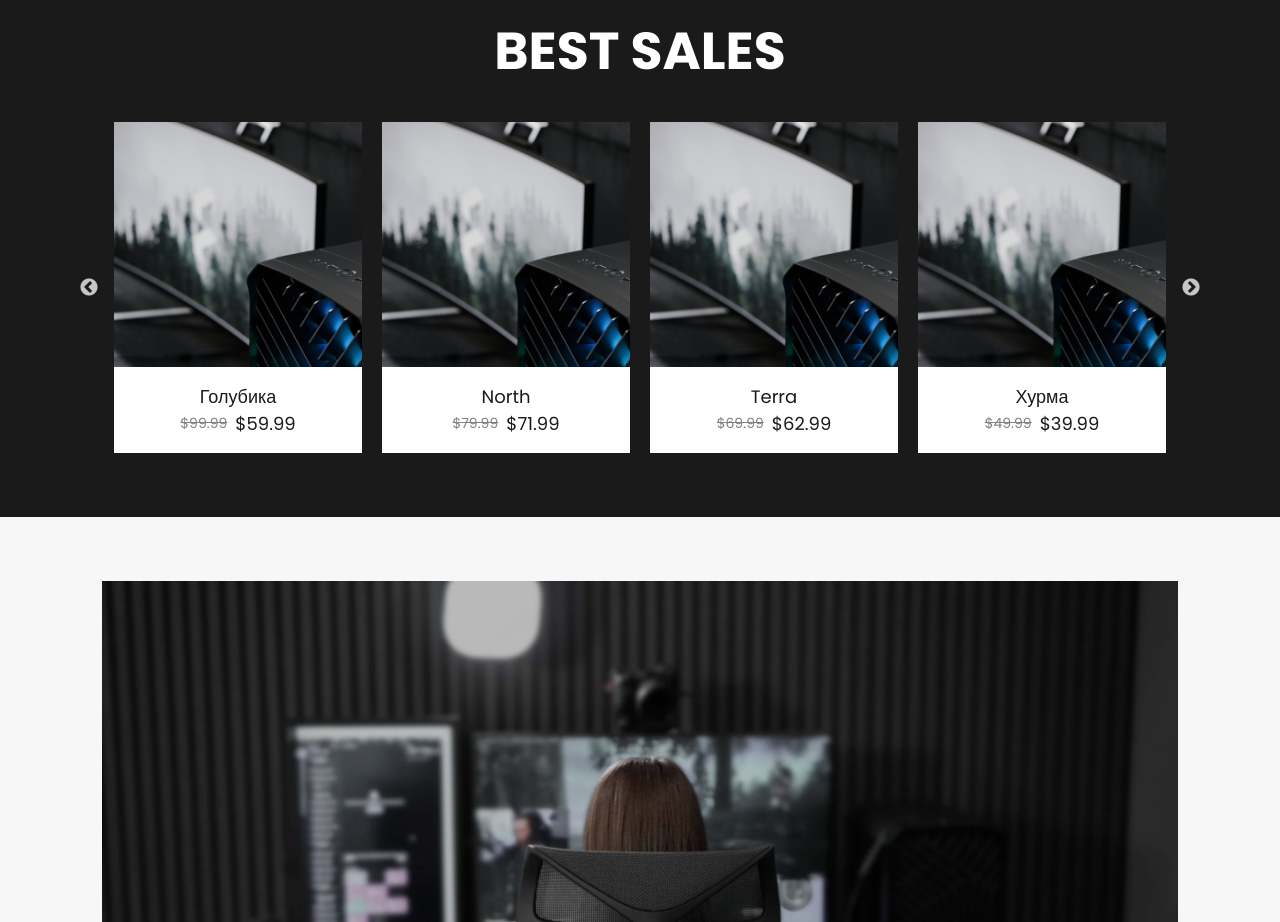
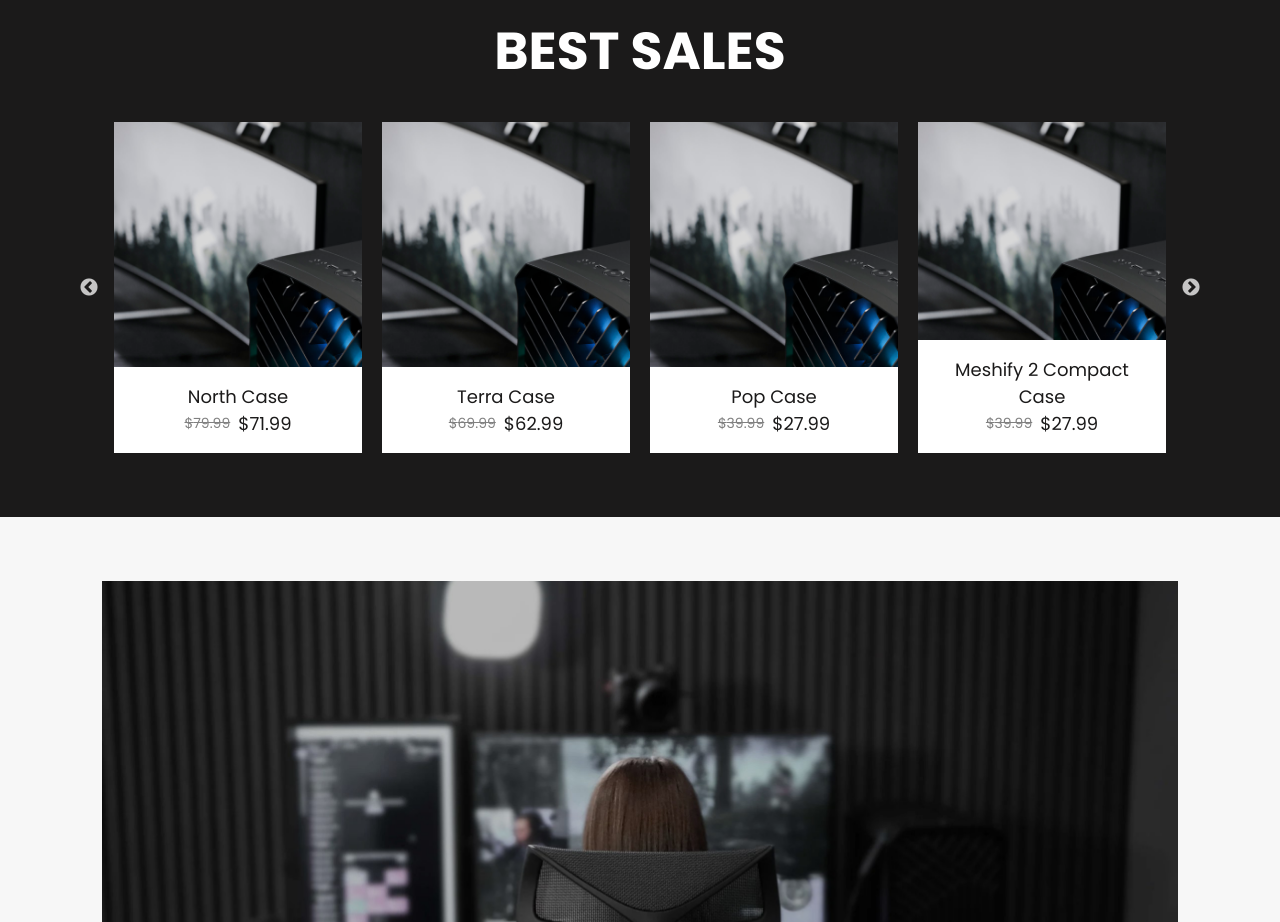
Before and after one commit to p0wered/quantum-design, a React (Create React App) app: page / in a window 1280 px wide. Shown: the part 820-1742 px from the top of the page. Built offline with nearby package versions, Linux system fonts and the light colour scheme.

Commit message:
fixing the shop page

```diff
--- a/src/App.js
+++ b/src/App.js
@@ -8,6 +8,7 @@
 import CatalogPage from "./routes/catalog-page";
 import {CreatorProgramPage, RiserPage} from "./routes/article-page";
 import Logo from './qd-white.png'
+import ShopPage from "./routes/shop-page";
 
 function NavBar() {
 
@@ -108,6 +109,7 @@
                 <Route path="/about" element={<AboutPage/>}/>
                 <Route path="/catalog" element={<CatalogPage/>}></Route>
                 <Route path="/news" element={<NewsPage/>}/>
+                <Route path="/shop" element={<ShopPage/>}/>
                 <Route path={NewsData[0].path} element={<CreatorProgramPage/>}/>
                 <Route path={NewsData[1].path} element={<RiserPage/>}/>
             </Routes>
--- a/src/index.css
+++ b/src/index.css
@@ -218,22 +218,27 @@
 }
 
 .catalog-grid{
+  width: 100%;
   padding: 0 1rem;
   display: grid;
   grid-auto-rows: minmax(100px, auto);
-  grid-template-columns: repeat(5, 1fr);
+  grid-template-columns: repeat(3, 1fr);
   gap: 10px;
 }
 
 .catalog-item{
-  width: 13rem;
-  height: 16rem;
-  background-color: #875f5f;
+  width: 100%;
+  height: 100%;
+  background-color: white;
   padding: 1rem;
 }
 
 .not-stocked{
-  background-color: #838383 !important;
+  color: #c2c2c2;
+}
+
+.not-stocked > img{
+  opacity: 0.6;
 }
 
 .product-section{
--- /dev/null
+++ b/src/products.js
@@ -0,0 +1,102 @@
+export const ProductsData = [
+    {
+        category: "Cases",
+        name: "Terra Case",
+        price: 69.99,
+        stock: 100,
+        discount: 10,
+    },
+    {
+        category: "Cases",
+        name: "North Case",
+        price: 79.99,
+        stock: 70,
+        discount: 10,
+        image: require('./products/North_White_Mesh_1-Left-Front-540x540.webp')
+    },
+    {
+        category: "Cases",
+        name: "Ridge Case",
+        price: 59.99,
+        stock: 60,
+        discount: 0
+    },
+    {
+        category: "Cases",
+        name: "Pop Case",
+        price: 39.99,
+        stock: 150,
+        discount: 30
+    },
+    {
+        category: "Cases",
+        name: "Torrent Case",
+        price: 29.99,
+        stock: 200,
+        discount: 0
+    },
+    {
+        category: "Cases",
+        name: "Torrent Nano Case",
+        price: 29.99,
+        stock: 200,
+        discount: 0
+    },
+    {
+        category: "Cases",
+        name: "Meshify 2 Compact Case",
+        price: 39.99,
+        stock: 150,
+        discount: 30
+    },
+    {
+        category: "Cases",
+        name: "Meshify 2 Nano Case",
+        price: 39.99,
+        stock: 150,
+        discount: 30
+    },
+    {
+        category: "Fans",
+        name: "Aspect Fan",
+        price: 19.99,
+        stock: 150,
+        discount: 15
+    },
+    {
+        category: "Fans",
+        name: "Prisma Fan",
+        price: 19.99,
+        stock: 150,
+        discount: 15
+    },
+    {
+        category: "PSU",
+        name: "Ion PSU",
+        price: 19.99,
+        stock: 150,
+        discount: 15
+    },
+    {
+        category: "Cooling",
+        name: "Lumen Cooling",
+        price: 19.99,
+        stock: 150,
+        discount: 15
+    },
+    {
+        category: "Accessories",
+        name: "USB-C 10Gbps Cable – Model D",
+        price: 9.99,
+        stock: 0,
+        discount: 0,
+        image: require('./products/Pop-USB-C-Cable-1-540x540.webp')
+    },
+    {
+        category: "Accessories",
+        name: "ATX12V 4+4 pin cable",
+        price: 9.99,
+        stock: 0,
+        discount: 0
+    },
+]
--- a/src/products.json
+++ /dev/null
@@ -1,72 +0,0 @@
-[
-  {
-    "category": "Cases",
-    "name": "Terra",
-    "price": 69.99,
-    "stock": 100,
-    "discount": 10
-  },
-  {
-    "category": "Cases",
-    "name": "North",
-    "price": 79.99,
-    "stock": 70,
-    "discount": 10
-  },
-  {
-    "category": "Cases",
-    "name": "Ridge",
-    "price": 59.99,
-    "stock": 60,
-    "discount": 0
-  },
-  {
-    "category": "Cases",
-    "name": "Pop",
-    "price": 39.99,
-    "stock": 150,
-    "discount": 30
-  },
-  {
-    "category": "Cases",
-    "name": "Torrent",
-    "price": 29.99,
-    "stock": 200,
-    "discount": 0
-  },
-  {
-    "category": "Фрукты",
-    "name": "Мандарин",
-    "price": 49.99,
-    "stock": 25,
-    "discount": 0
-  },
-  {
-    "category": "Ягоды",
-    "name": "Вишня",
-    "price": 19.99,
-    "stock": 140,
-    "discount": 0
-  },
-  {
-    "category": "Ягоды",
-    "name": "Голубика",
-    "price": 99.99,
-    "stock": 0,
-    "discount": 40
-  },
-  {
-    "category": "Овощи",
-    "name": "Капуста",
-    "price": 39.99,
-    "stock": 50,
-    "discount": 0
-  },
-  {
-    "category": "Фрукты",
-    "name": "Хурма",
-    "price": 49.99,
-    "stock": 40,
-    "discount": 20
-  }
-]
--- a/src/routes/home-page.jsx
+++ b/src/routes/home-page.jsx
@@ -1,5 +1,5 @@
 import React, {useEffect, useState} from 'react';
-import ProductsData from '../products.json';
+import {ProductsData} from '../products.js';
 import {NewsData} from '../news.js';
 import Slider from 'react-slick';
 import "slick-carousel/slick/slick.css";
--- a/src/routes/shop-page.jsx
+++ b/src/routes/shop-page.jsx
@@ -1,4 +1,4 @@
-import ProductsData from '../products.json'
+import {ProductsData} from '../products.js'
 import {useState} from "react";
 
 function Filters({products, setCategories}) {
@@ -55,7 +55,8 @@
 
     return (
         <div className={stocked}>
-            <p>{product.name}</p>
+            <img src={product.image} alt={product.name} style={{width: '100%'}}/>
+            <p style={{fontWeight: 600, fontSize: '17px'}}>{product.name}</p>
             <p>{product.price}$</p>
         </div>
     )
@@ -87,10 +88,11 @@
     const [selectedCategories, setSelectedCategories] = useState([]);
 
     return (
-        <div>
+        <div className='container'>
+            <div style={{height: 91, width: '100%'}}></div>
             <div className='filters-flexbox'>
-                <Filters products={ProductsData} categories={selectedCategories} setCategories={setSelectedCategories} />
-                <CatalogGrid products={ProductsData} filter={selectedCategories} />
+                <Filters products={ProductsData} categories={selectedCategories} setCategories={setSelectedCategories}/>
+                <CatalogGrid products={ProductsData} filter={selectedCategories}/>
             </div>
         </div>
     );
```
Also changed, not shown: src/news.json (deleted, +0 -44 lines), src/products/North_White_Mesh_1-Left-Front-540x540.webp (added), src/products/Pop-USB-C-Cable-1-540x540.webp (added).
